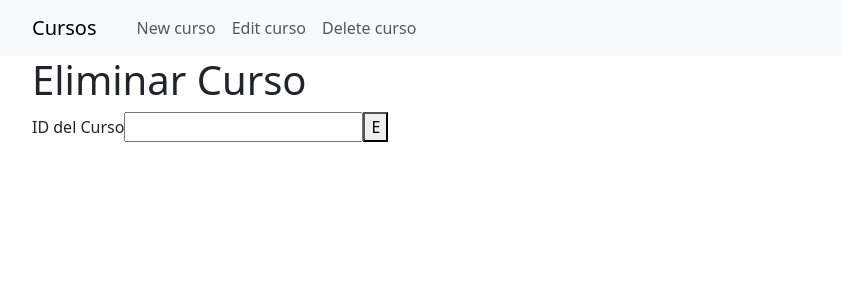
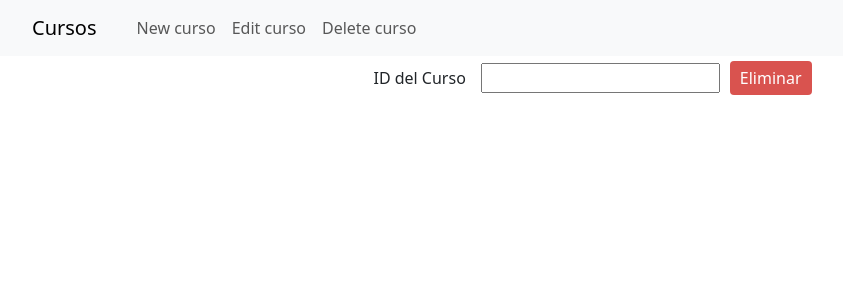
Before and after one commit to TAlgorhythmic/cursos, a React (Vite) app: page /delete in a window 1280 px wide. Shown: the top 300 px of the page, without its empty margins (50-893 px from the left). Built offline with nearby package versions, Linux system fonts and the light colour scheme.

Commit message:
estilos-delete

```diff
--- a/src/Delete.jsx
+++ b/src/Delete.jsx
@@ -19,18 +19,19 @@ export default function Delete() {
     }
 }
     return (
-        <div>
-            <h1>Eliminar Curso</h1>
-            <div>
-            <label >ID del Curso</label>
+
+            <>
+            <div className="e">
+            <label className="eliminar" >ID del Curso</label>
+
                             <input
                                 type="number"
                                 value={courseId}
                                 onChange={handleChange}
                             />
 
-                <button onClick={handleDeleteCourse}>E</button>
-            </div>
-        </div>
+                <button onClick={handleDeleteCourse} className="boton-eliminar">Eliminar</button>
+                </div>
+            </>
     );
 }
--- a/src/Llistat.jsx
+++ b/src/Llistat.jsx
@@ -39,7 +39,7 @@ function Llistat() {
     return (
         <>
             <div className="fade-in">
-                <h1>Llista de cursos</h1>
+
                 <div className="cursos-lista">
                     {cursos.map((c) => {
                         currentGray = !currentGray;
--- a/src/style.css
+++ b/src/style.css
@@ -118,8 +118,10 @@ button.clickme-button:hover {
     }
 }
 .fade-in {
+    margin-left: 155px;
     opacity: 100%;
     animation: fadein-animation 0.5s;
+
 }
 
 @keyframes fadein-animation {
@@ -209,4 +211,26 @@ div.absolute-end {
 .description {
     width: fit-content;
     max-width: 60%;
+}.e {
+    border-radius: 4px;
+    padding: 5px;
+    text-align: center;
 }
+.eliminar {
+    margin-right: 10px;
+    padding: 5px;
+
+}
+.boton-eliminar {
+    margin-left: 10px;
+    padding: 5px;
+    background-color: #d9534f;
+    color: white;
+    border: none;
+    border-radius: 4px;
+    padding: 5px 10px;
+    cursor: pointer;
+}
+.boton-eliminar:hover {
+    background-color: #c9302c;
+}
```
